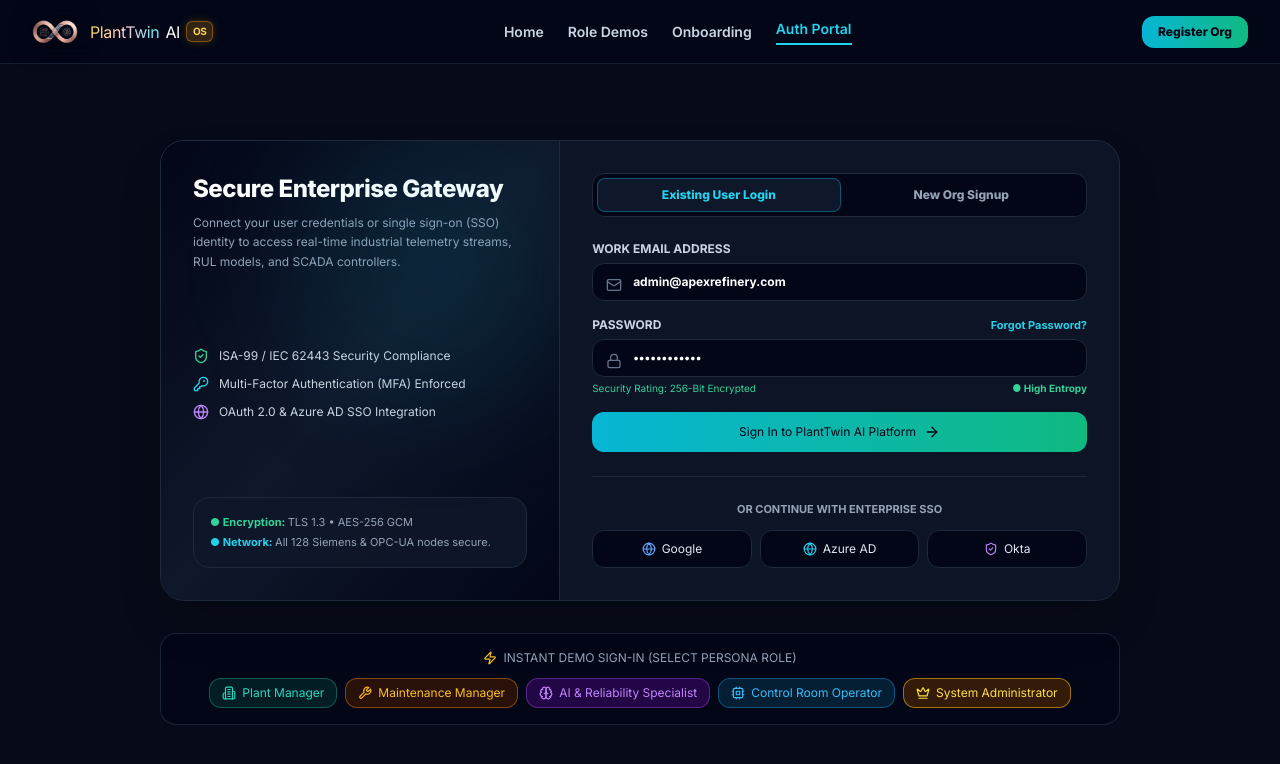
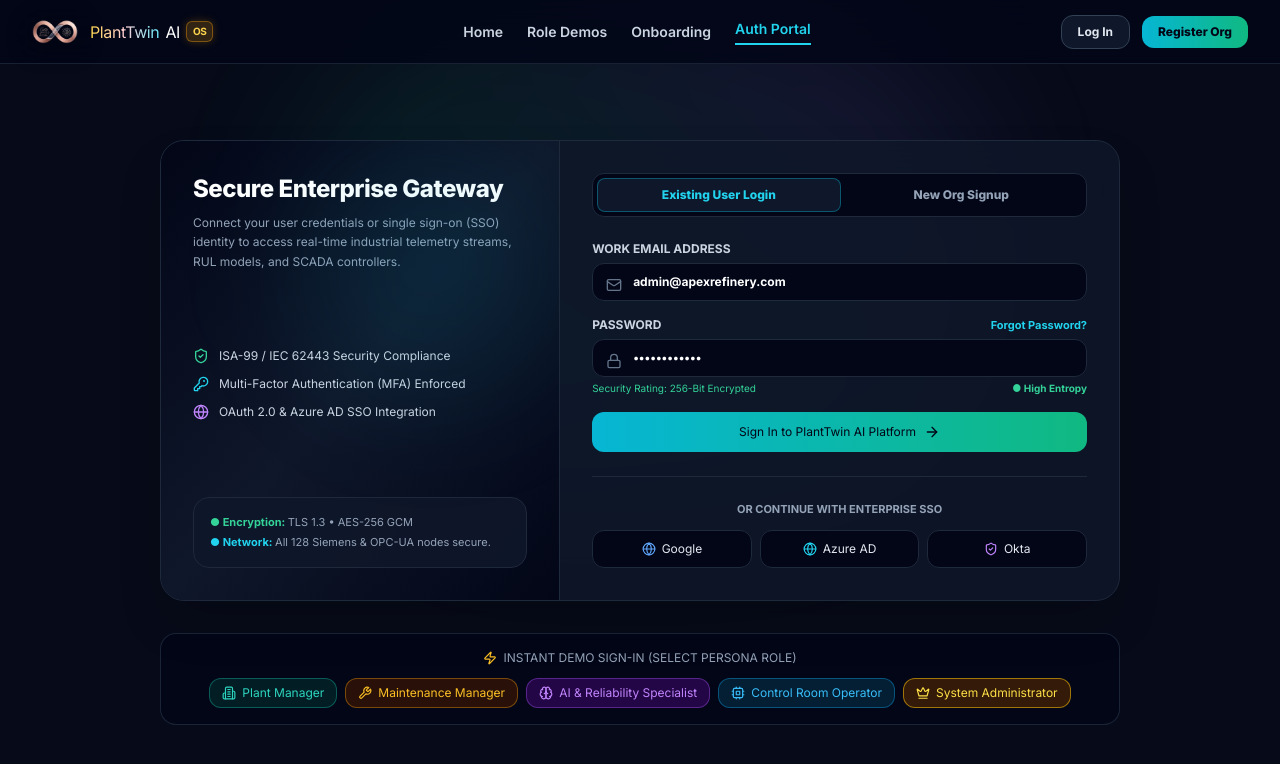
Before and after one commit to Ayush112309/plant_twin_ai, a React (Vite) app in the folder planttwin-frontend/: page /login in a window 1280 px wide. Shown: the top 764 px of the page. Built offline with nearby package versions, Linux system fonts and the light colour scheme; no server answers.

Commit message:
style(unification): harmonize background glow, card styling, and top header navigation CTAs across all 4 pages

```diff
--- a/planttwin-frontend/src/features/demos/PersonaHubPage.tsx
+++ b/planttwin-frontend/src/features/demos/PersonaHubPage.tsx
@@ -239,7 +239,10 @@
   };
 
   return (
-    <div className="min-h-screen bg-[#070B19] text-white flex flex-col font-sans selection:bg-cyan-500 selection:text-black">
+    <div className="min-h-screen bg-[#070B19] text-white flex flex-col font-sans selection:bg-cyan-500 selection:text-black relative overflow-hidden">
+      {/* Ambient Background Glow */}
+      <div className="absolute top-0 left-1/2 -translate-x-1/2 w-[700px] h-[500px] bg-gradient-to-tr from-cyan-500/15 via-emerald-500/10 to-purple-600/15 rounded-full blur-3xl pointer-events-none" />
+
       {/* Top Multi-Page Navigation Header */}
       <header className="h-16 border-b border-slate-800/80 bg-slate-950/80 backdrop-blur-xl px-4 lg:px-8 flex items-center justify-between sticky top-0 z-50">
         <div className="flex items-center space-x-3 cursor-pointer" onClick={() => navigate('/')}>
--- a/planttwin-frontend/src/features/identity/login/LoginPage.tsx
+++ b/planttwin-frontend/src/features/identity/login/LoginPage.tsx
@@ -122,7 +122,10 @@
   };
 
   return (
-    <div className="min-h-screen bg-[#070B19] text-white flex flex-col font-sans selection:bg-cyan-500 selection:text-black">
+    <div className="min-h-screen bg-[#070B19] text-white flex flex-col font-sans selection:bg-cyan-500 selection:text-black relative overflow-hidden">
+      {/* Ambient Background Glow */}
+      <div className="absolute top-0 left-1/2 -translate-x-1/2 w-[700px] h-[500px] bg-gradient-to-tr from-cyan-500/15 via-emerald-500/10 to-purple-600/15 rounded-full blur-3xl pointer-events-none" />
+
       {/* Top Multi-Page Navigation Header */}
       <header className="h-16 border-b border-slate-800/80 bg-slate-950/80 backdrop-blur-xl px-4 lg:px-8 flex items-center justify-between sticky top-0 z-50">
         <div className="flex items-center space-x-3 cursor-pointer" onClick={() => navigate('/')}>
@@ -137,6 +140,12 @@
         </nav>
 
         <div className="flex items-center space-x-3">
+          <button
+            onClick={() => navigate('/login')}
+            className="px-4 py-2 rounded-xl bg-slate-900 border border-slate-700 hover:border-slate-500 text-xs font-bold text-slate-200 transition-all"
+          >
+            Log In
+          </button>
           <button
             onClick={() => navigate('/register')}
             className="px-4 py-2 rounded-xl bg-gradient-to-r from-cyan-500 to-emerald-500 text-slate-950 font-extrabold text-xs hover:shadow-[0_0_20px_rgba(6,182,212,0.4)] transition-all"
--- a/planttwin-frontend/src/features/identity/register/RegisterPage.tsx
+++ b/planttwin-frontend/src/features/identity/register/RegisterPage.tsx
@@ -145,7 +145,10 @@
   };
 
   return (
-    <div className="min-h-screen bg-[#070B19] text-white flex flex-col font-sans selection:bg-cyan-500 selection:text-black">
+    <div className="min-h-screen bg-[#070B19] text-white flex flex-col font-sans selection:bg-cyan-500 selection:text-black relative overflow-hidden">
+      {/* Ambient Background Glow */}
+      <div className="absolute top-0 left-1/2 -translate-x-1/2 w-[700px] h-[500px] bg-gradient-to-tr from-cyan-500/15 via-emerald-500/10 to-purple-600/15 rounded-full blur-3xl pointer-events-none" />
+
       {/* Top Multi-Page Navigation Header */}
       <header className="h-16 border-b border-slate-800/80 bg-slate-950/80 backdrop-blur-xl px-4 lg:px-8 flex items-center justify-between sticky top-0 z-50">
         <div className="flex items-center space-x-3 cursor-pointer" onClick={() => navigate('/')}>
@@ -165,6 +168,12 @@
             className="px-4 py-2 rounded-xl bg-slate-900 border border-slate-700 hover:border-slate-500 text-xs font-bold text-slate-200 transition-all"
           >
             Log In
+          </button>
+          <button
+            onClick={() => navigate('/register')}
+            className="px-4 py-2 rounded-xl bg-gradient-to-r from-cyan-500 to-emerald-500 text-slate-950 font-extrabold text-xs hover:shadow-[0_0_20px_rgba(6,182,212,0.4)] transition-all"
+          >
+            Register Org
           </button>
         </div>
       </header>
--- a/planttwin-frontend/src/features/landing/LandingPage.tsx
+++ b/planttwin-frontend/src/features/landing/LandingPage.tsx
@@ -44,7 +44,6 @@
   const [assetCount, setAssetCount] = useState<number>(25);
   const [downtimeCostPerHour, setDowntimeCostPerHour] = useState<number>(8500);
 
-  // Real-time telemetry simulation pulse
   useEffect(() => {
     const interval = setInterval(() => {
       setVibration((prev) => +(prev + (Math.random() * 0.08 - 0.04)).toFixed(2));
@@ -54,12 +53,14 @@
     return () => clearInterval(interval);
   }, []);
 
-  // Calculated Annual Savings formula: (Assets * DowntimeCost * 0.65 estimated failure prevention)
   const annualSavings = Math.round((assetCount * downtimeCostPerHour * 2.4) / 1000) * 1000;
 
   return (
-    <div className="min-h-screen bg-[#070B19] text-white flex flex-col font-sans selection:bg-cyan-500 selection:text-black">
-      {/* Top Multi-Page Navigation Header */}
+    <div className="min-h-screen bg-[#070B19] text-white flex flex-col font-sans selection:bg-cyan-500 selection:text-black relative overflow-hidden">
+      {/* Ambient Background Glow */}
+      <div className="absolute top-0 left-1/2 -translate-x-1/2 w-[700px] h-[500px] bg-gradient-to-tr from-cyan-500/15 via-emerald-500/10 to-purple-600/15 rounded-full blur-3xl pointer-events-none" />
+
+      {/* Unified Top Multi-Page Navigation Header */}
       <header className="h-16 border-b border-slate-800/80 bg-slate-950/80 backdrop-blur-xl px-4 lg:px-8 flex items-center justify-between sticky top-0 z-50">
         <div className="flex items-center space-x-3 cursor-pointer" onClick={() => navigate('/')}>
           <PlantTwinLogo size="md" showText={true} />
@@ -83,15 +84,13 @@
             onClick={() => navigate('/register')}
             className="px-4 py-2 rounded-xl bg-gradient-to-r from-cyan-500 to-emerald-500 text-slate-950 font-extrabold text-xs hover:shadow-[0_0_20px_rgba(6,182,212,0.4)] transition-all"
           >
-            Get Started
+            Register Org
           </button>
         </div>
       </header>
 
       {/* Hero Section */}
-      <section className="relative px-4 lg:px-8 pt-16 pb-16 max-w-7xl mx-auto w-full text-center flex flex-col items-center justify-center overflow-hidden">
-        <div className="absolute top-1/4 left-1/2 -translate-x-1/2 -translate-y-1/2 w-[600px] h-[600px] bg-gradient-to-tr from-cyan-500/20 via-emerald-500/15 to-purple-600/20 rounded-full blur-3xl pointer-events-none" />
-
+      <section className="relative px-4 lg:px-8 pt-16 pb-16 max-w-7xl mx-auto w-full text-center flex flex-col items-center justify-center">
         {/* High-Impact Headline */}
         <h1 className="text-4xl sm:text-6xl lg:text-7xl font-black tracking-tight text-white max-w-5xl leading-[1.1] mb-6">
           AI Agents for Autonomous <br className="hidden sm:inline" />
```
